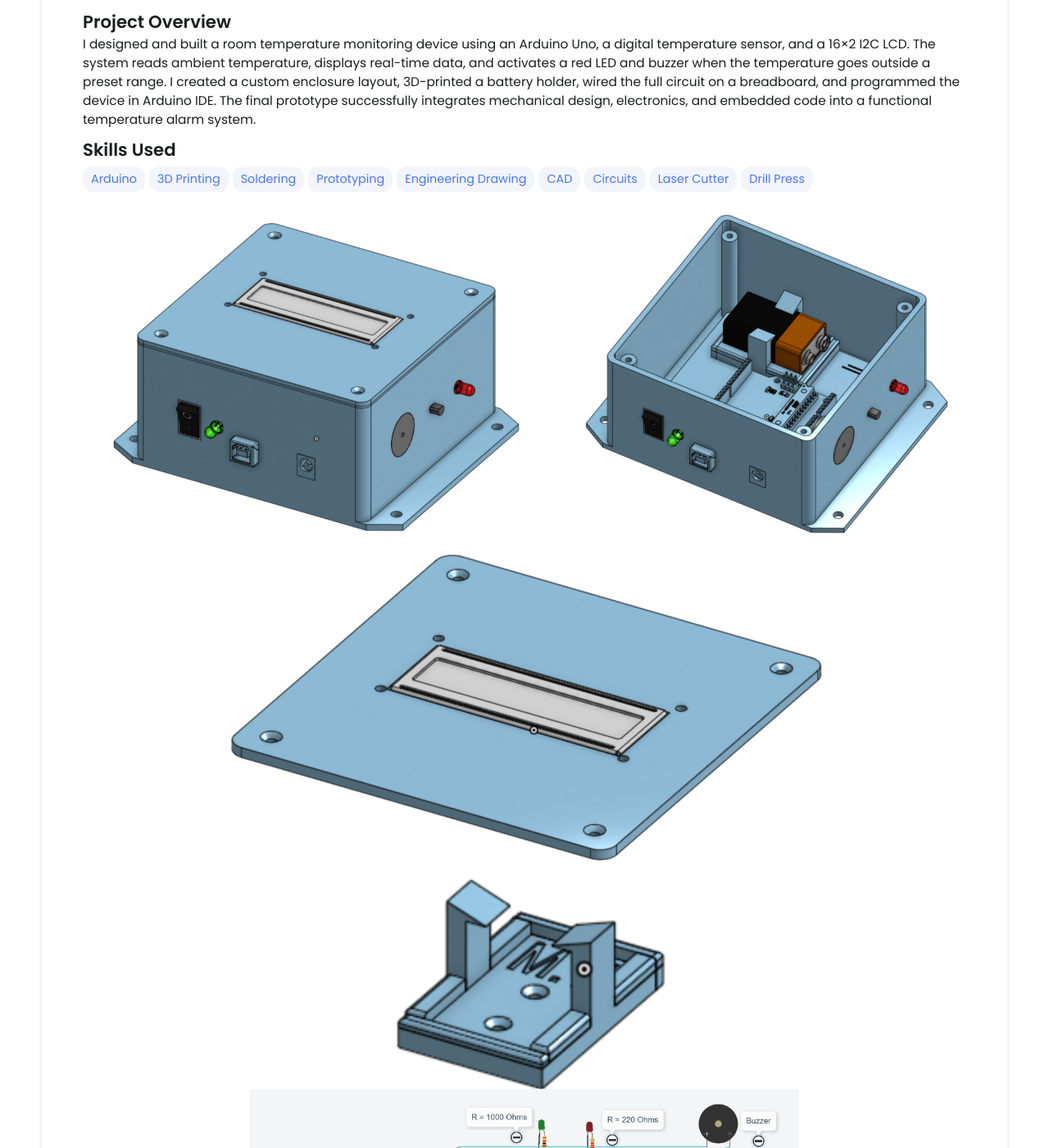
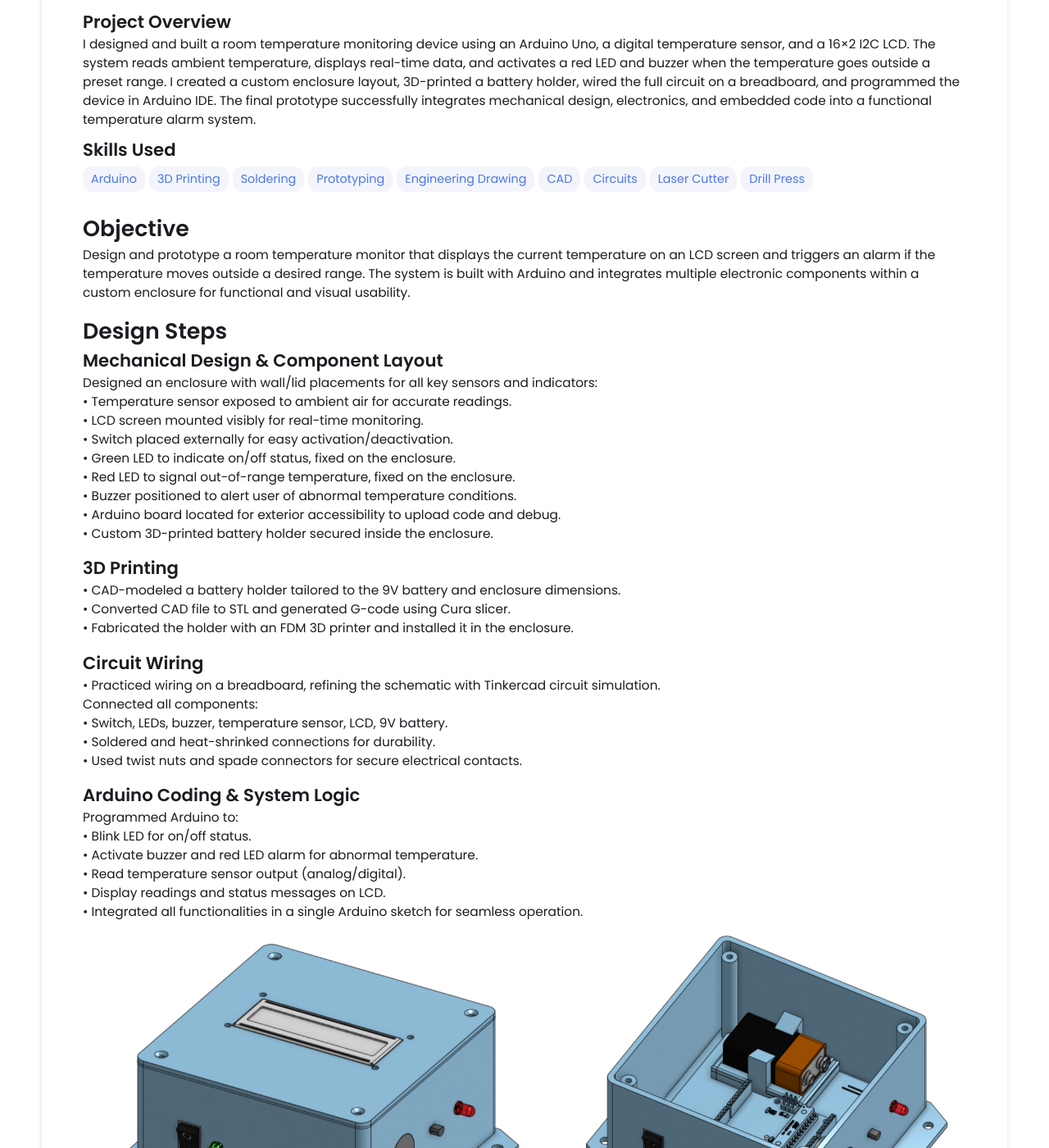
Before and after one commit to michael-vuong/michael-vuong.github.io, a Jekyll site: the page built from _projects/ArduinoTempSensor/index.md, in a window 1280 px wide and 1400 px high, scrolled down 546 px. Shown: the whole window at 82% size. Built offline with Jekyll 4.4.1, drawn with Linux system fonts in a browser that asks for light colours.

Commit message:
Update index.md

```diff
--- a/_projects/ArduinoTempSensor/index.md
+++ b/_projects/ArduinoTempSensor/index.md
@@ -15,6 +15,42 @@ skills:
   - Drill Press
 main-image: /Thumbnail.png
 ---
+
+# Objective
+Design and prototype a room temperature monitor that displays the current temperature on an LCD screen and triggers an alarm if the temperature moves outside a desired range. The system is built with Arduino and integrates multiple electronic components within a custom enclosure for functional and visual usability.
+
+# Design Steps
+## Mechanical Design & Component Layout
+Designed an enclosure with wall/lid placements for all key sensors and indicators: <br>
+• Temperature sensor exposed to ambient air for accurate readings.<br>
+• LCD screen mounted visibly for real-time monitoring.<br>
+• Switch placed externally for easy activation/deactivation.<br>
+• Green LED to indicate on/off status, fixed on the enclosure.<br>
+• Red LED to signal out-of-range temperature, fixed on the enclosure.<br>
+• Buzzer positioned to alert user of abnormal temperature conditions.<br>
+• Arduino board located for exterior accessibility to upload code and debug.<br>
+• Custom 3D-printed battery holder secured inside the enclosure.<br>
+
+## 3D Printing
+• CAD-modeled a battery holder tailored to the 9V battery and enclosure dimensions.<br>
+• Converted CAD file to STL and generated G-code using Cura slicer.<br>
+• Fabricated the holder with an FDM 3D printer and installed it in the enclosure.<br>
+
+## Circuit Wiring
+• Practiced wiring on a breadboard, refining the schematic with Tinkercad circuit simulation.<br>
+Connected all components:<br>
+• Switch, LEDs, buzzer, temperature sensor, LCD, 9V battery.<br>
+• Soldered and heat-shrinked connections for durability.<br>
+• Used twist nuts and spade connectors for secure electrical contacts.<br>
+
+## Arduino Coding & System Logic
+Programmed Arduino to:<br>
+• Blink LED for on/off status.<br>
+• Activate buzzer and red LED alarm for abnormal temperature.<br>
+• Read temperature sensor output (analog/digital).<br>
+• Display readings and status messages on LCD.<br>
+• Integrated all functionalities in a single Arduino sketch for seamless operation.<br>
+
 {% include image-gallery.html images="CADBox.png, CADInsideView.png, CADLid.png" height="400" %}
 
 {% include image-gallery.html images="CADBatteryHolder.png" height="400" %}
```
